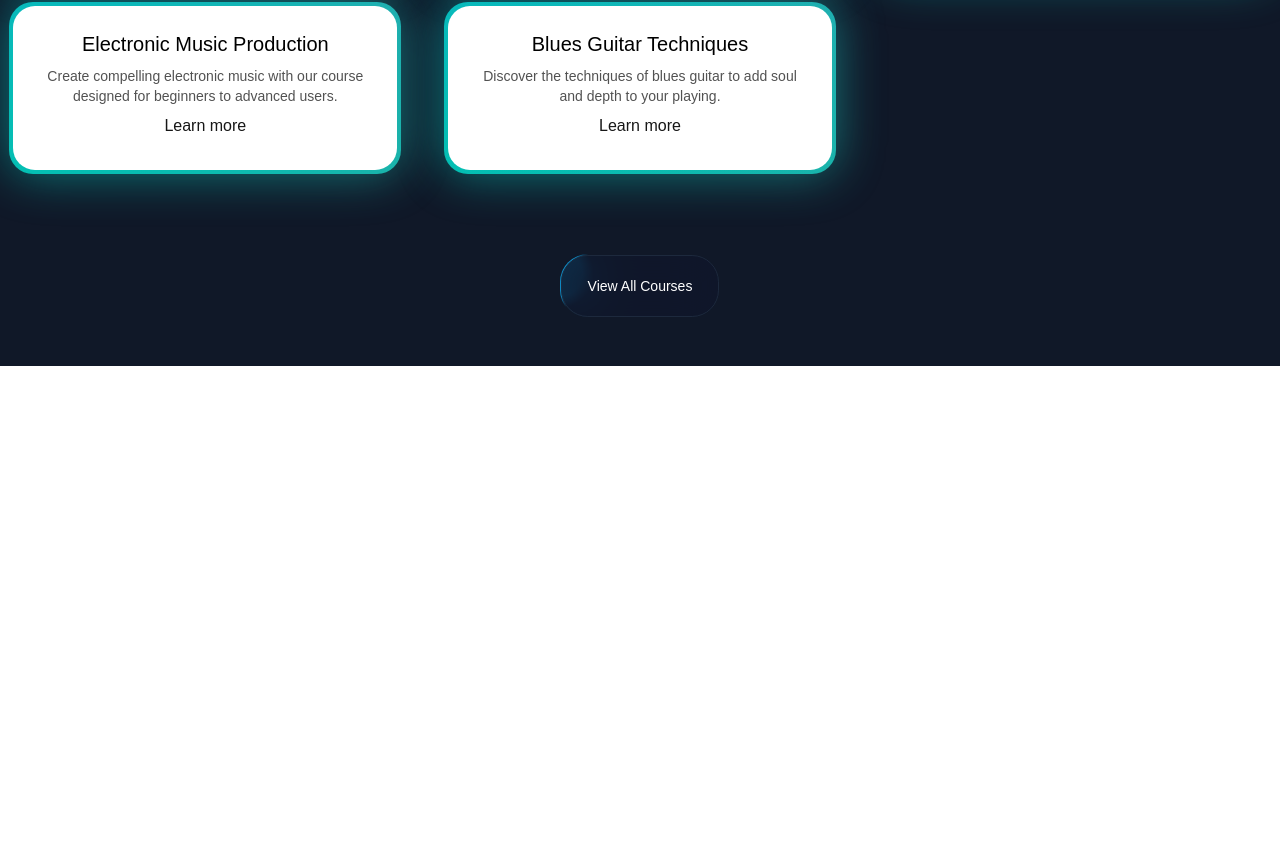
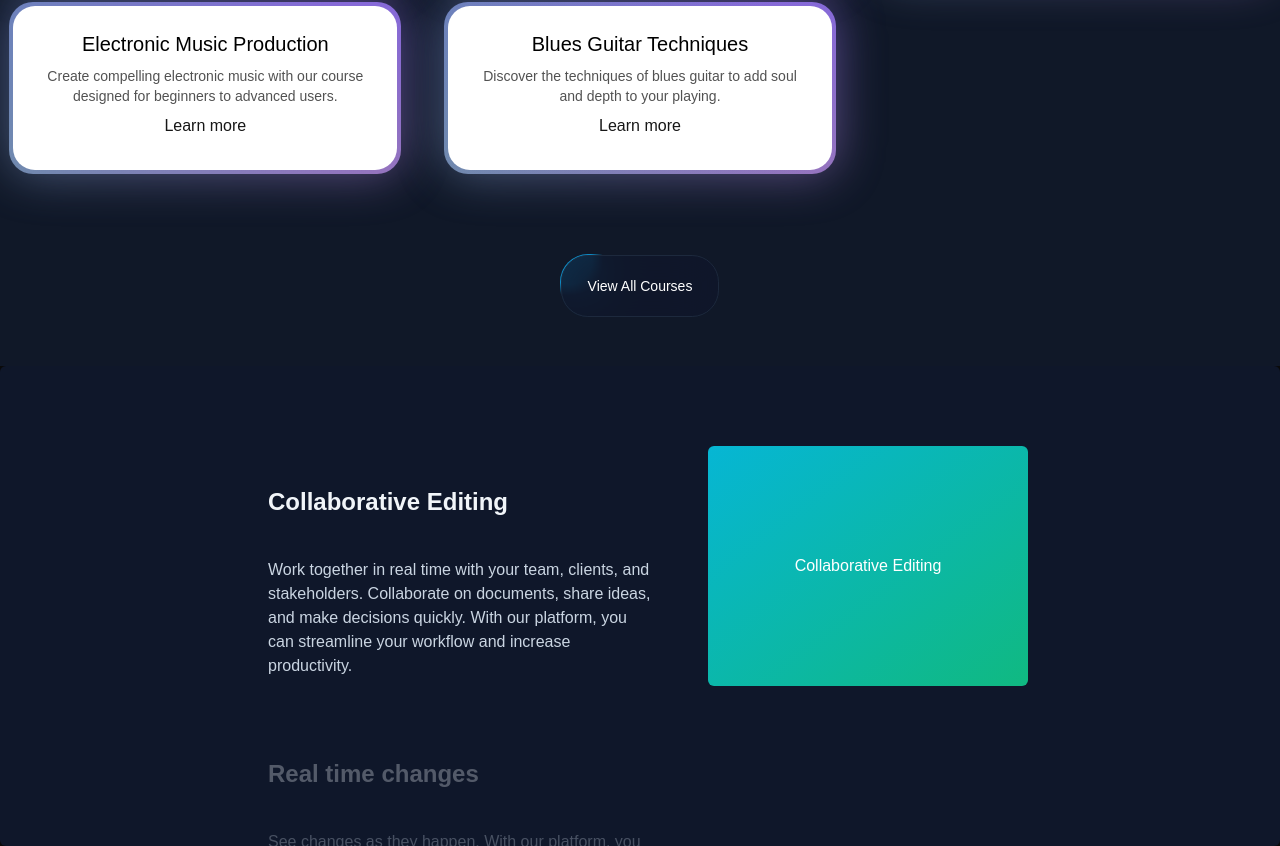
Before and after one commit to Abdul-Aziz-wasi/Music-course, a Next.js app: page / in a window 1280 px wide. Shown: the part 1002-1848 px from the top of the page. Before the commit the page ends 1368 px from the top, so only its background shows below. Built offline with nearby package versions, Linux system fonts and the light colour scheme.

Commit message:
added why choose us section

```diff
--- a/src/app/page.tsx
+++ b/src/app/page.tsx
@@ -1,5 +1,6 @@
 import { FeaturedSection } from '@/components/FeaturedSection';
 import HeroSection from '@/components/HeroSection';
+import WhychooseUs from '@/components/WhychooseUs';
 import React from 'react';
 
 const Home = () => {
@@ -8,6 +9,7 @@
      <main className="min-h-screen bg-black/[0.96] antialiased bg-grid-white/[0.04]">
         <HeroSection />
         <FeaturedSection></FeaturedSection>
+        <WhychooseUs></WhychooseUs>
       </main>
     </div>
   );
--- /dev/null
+++ b/src/components/WhychooseUs.tsx
@@ -0,0 +1,60 @@
+"use client";
+import React from "react";
+import { StickyScroll } from "./ui/sticky-scroll-reveal";
+
+const content = [
+  {
+    title: "Collaborative Editing",
+    description:
+      "Work together in real time with your team, clients, and stakeholders. Collaborate on documents, share ideas, and make decisions quickly. With our platform, you can streamline your workflow and increase productivity.",
+    content: (
+      <div className="flex h-full w-full items-center justify-center bg-[linear-gradient(to_bottom_right,var(--cyan-500),var(--emerald-500))] text-white">
+        Collaborative Editing
+      </div>
+    ),
+  },
+  {
+    title: "Real time changes",
+    description:
+      "See changes as they happen. With our platform, you can track every modification in real time. No more confusion about the latest version of your project. Say goodbye to the chaos of version control and embrace the simplicity of real-time updates.",
+    content: (
+      <div className="flex h-full w-full items-center justify-center text-white">
+        {/* <img
+          src="/linear.webp"
+          width={300}
+          height={300}
+          className="h-full w-full object-cover"
+          alt="linear board demo"
+        /> */}
+      </div>
+    ),
+  },
+  {
+    title: "Version control",
+    description:
+      "Experience real-time updates and never stress about version control again. Our platform ensures that you're always working on the most recent version of your project, eliminating the need for constant manual updates. Stay in the loop, keep your team aligned, and maintain the flow of your work without any interruptions.",
+    content: (
+      <div className="flex h-full w-full items-center justify-center bg-[linear-gradient(to_bottom_right,var(--orange-500),var(--yellow-500))] text-white">
+        Version control
+      </div>
+    ),
+  },
+  {
+    title: "Running out of content",
+    description:
+      "Experience real-time updates and never stress about version control again. Our platform ensures that you're always working on the most recent version of your project, eliminating the need for constant manual updates. Stay in the loop, keep your team aligned, and maintain the flow of your work without any interruptions.",
+    content: (
+      <div className="flex h-full w-full items-center justify-center bg-[linear-gradient(to_bottom_right,var(--cyan-500),var(--emerald-500))] text-white">
+        Running out of content
+      </div>
+    ),
+  },
+];
+
+export default function WhychooseUs() {
+  return (
+    <div>
+        <StickyScroll content={content}></StickyScroll>
+    </div>
+  )
+}
--- /dev/null
+++ b/src/components/ui/sticky-scroll-reveal.tsx
@@ -0,0 +1,112 @@
+"use client";
+import React, { useEffect, useRef, useState } from "react";
+import { useMotionValueEvent, useScroll } from "motion/react";
+import { motion } from "motion/react";
+import { cn } from "@/lib/utils";
+
+export const StickyScroll = ({
+  content,
+  contentClassName,
+}: {
+  content: {
+    title: string;
+    description: string;
+    content?: React.ReactNode ;
+  }[];
+  contentClassName?: string;
+}) => {
+  const [activeCard, setActiveCard] = React.useState(0);
+  const ref = useRef(null);
+  const { scrollYProgress } = useScroll({
+    // uncomment line 22 and comment line 23 if you DONT want the overflow container and want to have it change on the entire page scroll
+    // target: ref
+    container: ref,
+    offset: ["start start", "end start"],
+  });
+  const cardLength = content.length;
+
+  useMotionValueEvent(scrollYProgress, "change", (latest) => {
+    const cardsBreakpoints = content.map((_, index) => index / cardLength);
+    const closestBreakpointIndex = cardsBreakpoints.reduce(
+      (acc, breakpoint, index) => {
+        const distance = Math.abs(latest - breakpoint);
+        if (distance < Math.abs(latest - cardsBreakpoints[acc])) {
+          return index;
+        }
+        return acc;
+      },
+      0,
+    );
+    setActiveCard(closestBreakpointIndex);
+  });
+
+  const backgroundColors = [
+    "#0f172a", // slate-900
+    "#000000", // black
+    "#171717", // neutral-900
+  ];
+  const linearGradients = [
+    "linear-gradient(to bottom right, #06b6d4, #10b981)", // cyan-500 to emerald-500
+    "linear-gradient(to bottom right, #ec4899, #6366f1)", // pink-500 to indigo-500
+    "linear-gradient(to bottom right, #f97316, #eab308)", // orange-500 to yellow-500
+  ];
+
+  const [backgroundGradient, setBackgroundGradient] = useState(
+    linearGradients[0],
+  );
+
+  useEffect(() => {
+    setBackgroundGradient(linearGradients[activeCard % linearGradients.length]);
+  }, [activeCard]);
+
+  return (
+    <motion.div
+      animate={{
+        backgroundColor: backgroundColors[activeCard % backgroundColors.length],
+      }}
+      className="relative flex h-[30rem] justify-center space-x-10 overflow-y-auto rounded-md p-10"
+      ref={ref}
+    >
+      <div className="div relative flex items-start px-4">
+        <div className="max-w-2xl">
+          {content.map((item, index) => (
+            <div key={item.title + index} className="my-20">
+              <motion.h2
+                initial={{
+                  opacity: 0,
+                }}
+                animate={{
+                  opacity: activeCard === index ? 1 : 0.3,
+                }}
+                className="text-2xl font-bold text-slate-100"
+              >
+                {item.title}
+              </motion.h2>
+              <motion.p
+                initial={{
+                  opacity: 0,
+                }}
+                animate={{
+                  opacity: activeCard === index ? 1 : 0.3,
+                }}
+                className="text-kg mt-10 max-w-sm text-slate-300"
+              >
+                {item.description}
+              </motion.p>
+            </div>
+          ))}
+          <div className="h-40" />
+        </div>
+      </div>
+      <div
+        style={{ background: backgroundGradient }}
+        className={cn(
+          "sticky top-10 hidden h-60 w-80 overflow-hidden rounded-md bg-white lg:block",
+          contentClassName,
+        )}
+      >
+        {content[activeCard].content ?? null}
+      </div>
+    </motion.div>
+  );
+};
```
